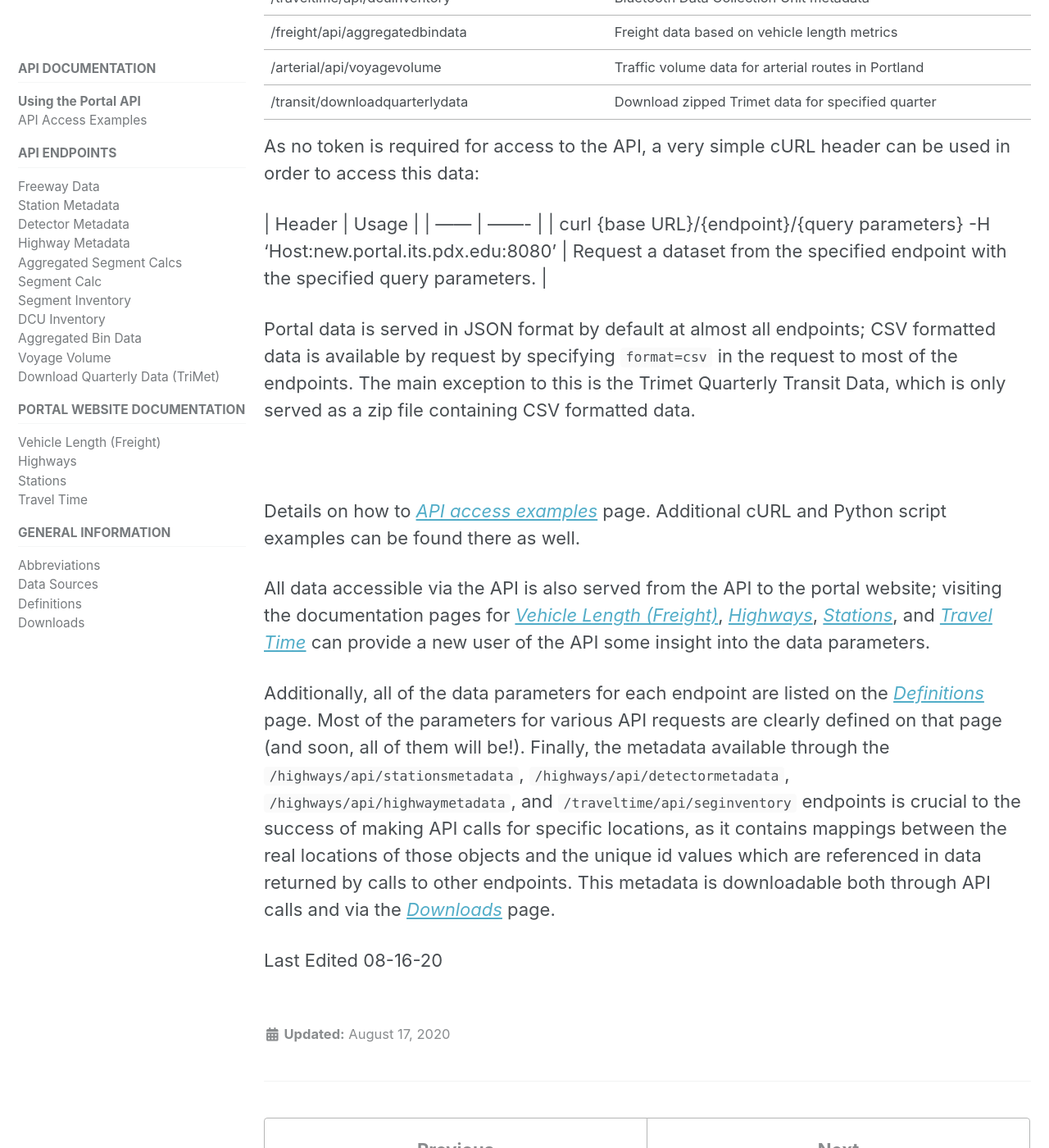
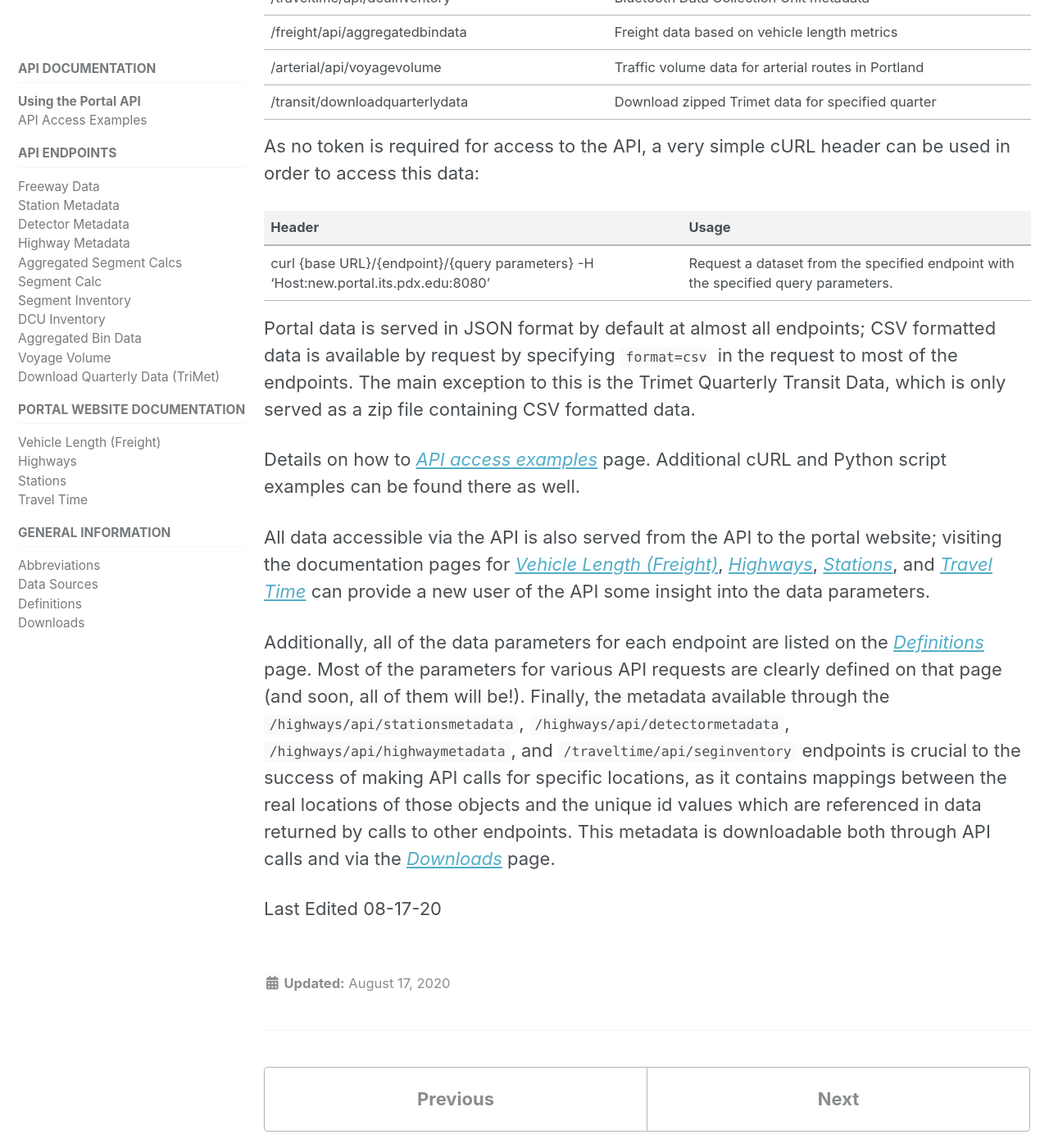
Before and after one commit to adus/portal-documentation, a Jekyll site: the page built from _documents/gettingstarted.md, in a window 1280 px wide and 1400 px high, scrolled down 870 px. Shown: the whole window at 82% size. Built offline with Jekyll 4.4.1, drawn with Linux system fonts in a browser that asks for light colours; nearby versions of some CDN libraries.

Commit message:
Update gettingstarted.md
Remove test HTML formatting - didn't work properly with kramdown conversion
Change last updated date prior to pull request

````diff
--- a/_documents/gettingstarted.md
+++ b/_documents/gettingstarted.md
@@ -28,25 +28,19 @@ The following endpoints may be appended to the base URL, in order to access data
 | /arterial/api/voyagevolume             | Traffic volume data for arterial routes in Portland |
 | /transit/downloadquarterlydata         | Download zipped Trimet data for specified quarter   |
 
-As no token is required for access to the API, a very simple cURL header can be used in order to access
-this data:
-<br />
+
+As no token is required for access to the API, a very simple cURL header can be used in order to access this data:
 
 | Header |  Usage  |
 | ------ | ------- |
 | curl {base URL}/{endpoint}/{query parameters} -H 'Host:new.portal.its.pdx.edu:8080' | Request a dataset from the specified endpoint with the specified query parameters. |
-<br />
 
 Portal data is served in JSON format by default at almost all endpoints; CSV formatted data is available by request by specifying ```format=csv``` in the request to most of the endpoints. The main exception to this is the Trimet Quarterly Transit Data, which is only served as a zip file containing CSV formatted data.
 
-<br />
-
 Details on how to [_API access examples_]({{ site.url }}{{ site.baseurl }}/documents/access_examples/) page. Additional cURL and Python script examples can be found there as well.
-<br />
 
 All data accessible via the API is also served from the API to the portal website; visiting the documentation pages for [_Vehicle Length (Freight)_]({{ site.url }}{{ site.baseurl }}/documents/freight/), [_Highways_]({{ site.url }}{{ site.baseurl }}/documents/highways/), [_Stations_]({{ site.url }}{{ site.baseurl }}/documents/stations/), and [_Travel Time_]({{ site.url }}{{ site.baseurl }}/documents/travel-time/) can provide a new user of the API some insight into the data parameters.
-<br />
 
 Additionally, all of the data parameters for each endpoint are listed on the [_Definitions_]({{ site.url }}{{ site.baseurl }}/documents/definitions/) page. Most of the parameters for various API requests are clearly defined on that page (and soon, all of them will be!).  Finally, the metadata available through the ```/highways/api/stationsmetadata```, ```/highways/api/detectormetadata ```, ```/highways/api/highwaymetadata```, and ```/traveltime/api/seginventory``` endpoints is crucial to the success of making API calls for specific locations, as it contains mappings between the real locations of those objects and the unique id values which are referenced in data returned by calls to other endpoints.  This metadata is downloadable both through API calls and via the [_Downloads_]({{ site.url }}{{ site.baseurl }}/documents/downloads/) page.
 
-Last Edited 08-16-20
+Last Edited 08-17-20
````
